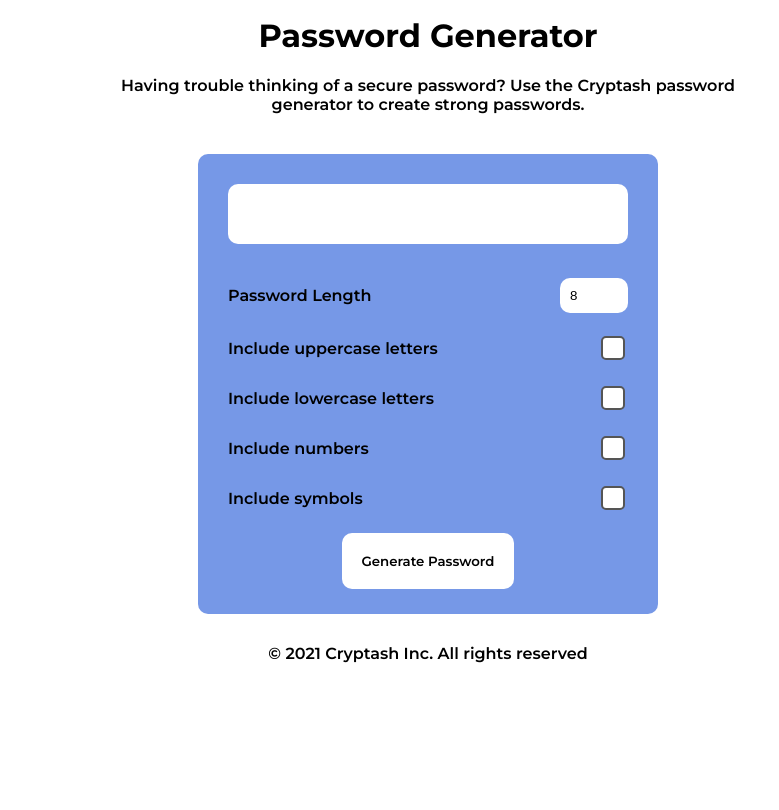
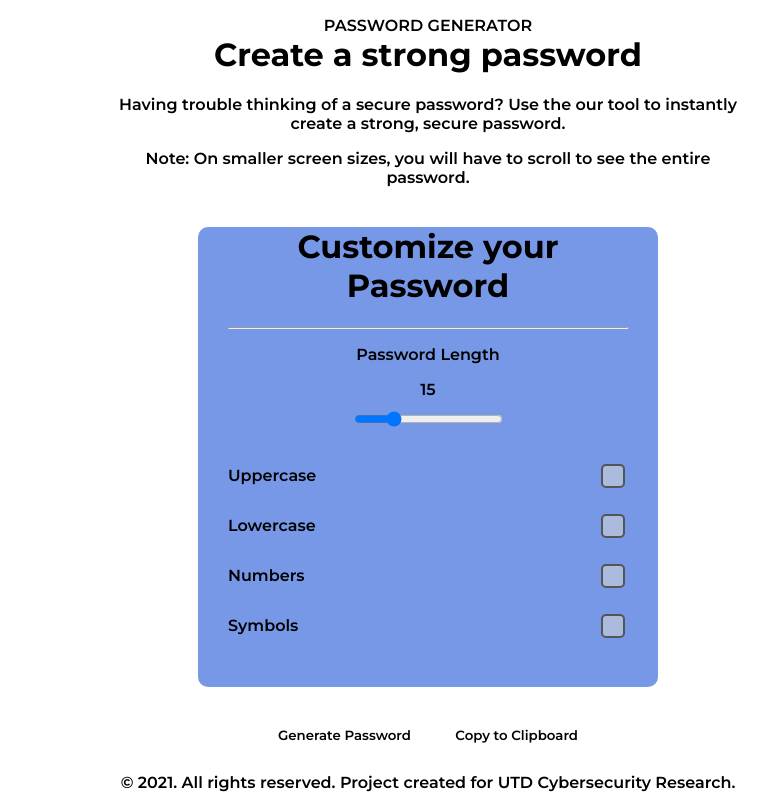
Before and after one commit to aksharaganapathi/passlock, a plain HTML site: page index.html in a window 1280 px wide. Shown: the part 101-911 px from the top of the page, 212-991 px from the left. Before the commit the page ends 800 px from the top, so only its background shows below. Drawn offline with Linux system fonts and the light colour scheme.

Commit message:
Updated Code
Added some code that improved the functionality and design of website.

```diff
--- a/index.html
+++ b/index.html
@@ -9,7 +9,7 @@
     <meta name="viewport" content="width=device-width, initial-scale=1.0">
     <link rel="stylesheet" href="styles.css">
     <link rel="icon" href="favicon.ico">
-    <title>Cryptash Password Generator</title>
+    <title>PassLock Password Generator</title>
 </head>
 <body>
 
@@ -18,43 +18,58 @@
     </div>
 
     <div id="main">
-        <h1>Password Generator</h1>
-        <p>Having trouble thinking of a secure password? Use the Cryptash password generator to create strong passwords.</p>
+        <span>PASSWORD GENERATOR</span>
+        <h1>Create a strong password</h1>
+        <p>Having trouble thinking of a secure password? Use the our tool to instantly create a strong, secure password.</p>
+        <p>Note: On smaller screen sizes, you will have to scroll to see the entire password.</p>
     </div>
 
-    <div id="generator">
-        <textarea name="" id="passArea" cols="30" rows="10" readonly></textarea>
+    <div class="passArea">
+        <div class="passDiv">
+            <h1 id="password"></h1>
+        </div>
+        <div class="bar"></div>
+    </div>
 
+    <div class="customizeDiv padding" id="generator">
+        <h1>Customize your Password</h1>
+        <hr>
+
+        <div>
+            <div class="slide">
+                <p>Password Length</p>
+                <div class="numberDiv" id="val">15</div>
+                <input type="range" min="10" max="35" value="15" class="slider" id="length">
+            </div>
+        </div>
+
+    <div class="checkArea">
         <div class="inputArea">
-            <label>Password Length</label>
-            <input type="number" id="length" min='4' max='15' value='8' />
+            <label>Uppercase</label>
+			<input type="checkbox" id="uppercase" checked="checked"/>
         </div>
 
         <div class="inputArea">
-            <label>Include uppercase letters</label>
-			<input type="checkbox" id="uppercase"/>
+            <label>Lowercase</label>
+			<input type="checkbox" id="lowercase" checked="checked"/>
         </div>
 
         <div class="inputArea">
-            <label>Include lowercase letters</label>
-			<input type="checkbox" id="lowercase"/>
+            <label>Numbers</label>
+			<input type="checkbox" id="numbers" checked="checked"/>
         </div>
 
         <div class="inputArea">
-            <label>Include numbers</label>
-			<input type="checkbox" id="numbers"/>
+            <label>Symbols</label>
+			<input type="checkbox" id="symbols" checked="checked"/>
         </div>
-
-        <div class="inputArea">
-            <label>Include symbols</label>
-			<input type="checkbox" id="symbols"/>
-        </div>
-
-        <button id="generate">Generate Password</button>
-
+    </div>
     </div>
 
-    <footer>© 2021 Cryptash Inc. All rights reserved</footer>
+    <button id="generate">Generate Password</button>
+    <button id="copy">Copy to Clipboard</button>
+
+    <footer>© 2021. All rights reserved. Project created for UTD Cybersecurity Research.</footer>
 
     <script src="index.js"></script>
 </body>
```
